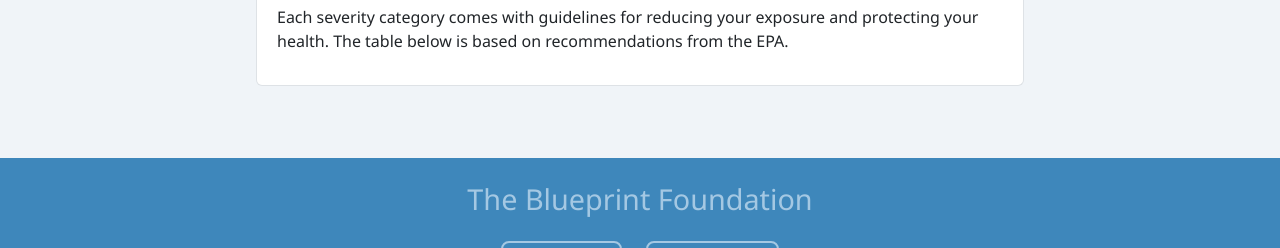
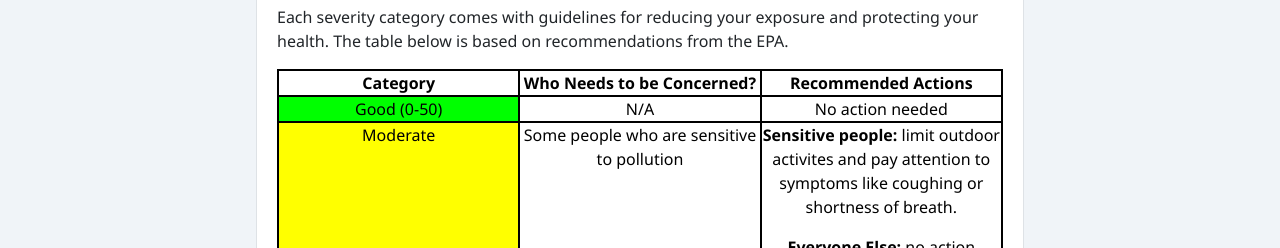
Before and after one commit to The-Blueprint-Foundation/TBF-Frontend, a React (Vite) app: page / in a window 1280 px wide. Both pictures are taken after a click on the button "AQI Safety Recommendations". Shown: the part 1705-1953 px from the top of the page. Built offline with nearby package versions, Linux system fonts and the light colour scheme.

Commit message:
Add AQI safety table

```diff
--- /dev/null
+++ b/src/Components/LearnMoreSection/AQISafety.jsx
@@ -0,0 +1,150 @@
+// File: AQISafety.jsx
+// Author: Lex Albrandt
+// Purpose: This file is the React component for the AQI Safety table
+
+import { Fragment } from "react";
+
+const safetyRows = [
+	{
+		category: "Good (0-50)",
+		categoryClass: "table-row-good",
+		concern: "N/A",
+		actions: "No action needed",
+	},
+	{
+		category: "Moderate",
+		categoryClass: "table-row-mod",
+		concern: "Some people who are sensitive to pollution",
+		actions: (
+			<>
+				<p>
+					<strong>Sensitive people:</strong> limit outdoor activites and pay
+					attention to symptoms like coughing or shortness of breath.
+				</p>
+				<p>
+					<strong>Everyone Else:</strong> no action needed
+				</p>
+			</>
+		),
+	},
+	{
+		category: "Unhealthy for sensitive groups",
+		categoryClass: "table-row-unhealthy-sensitive",
+		concern:
+			"Sensitive groups include children, older adults, pregnant women, outdoor workers, and people with heart or lung disease",
+		actions: (
+			<>
+				<p>
+					<strong>Sensitive Groups:</strong> Limit oudoor activites, and take
+					frequent breaks. Watch for symptoms like coughing or shortness of
+					breath. In addition, follow guidlines from your health care provider.
+				</p>
+				<p>
+					<strong>Everyone else: </strong>Watch for symptoms like coughing or
+					shortness of breath.
+				</p>
+			</>
+		),
+	},
+	{
+		category: "Unhealthy",
+		categoryClass: "table-row-unhealthy",
+		concern: "Everyone",
+		actions: (
+			<>
+				<p>
+					<strong>Sensitive Groups: </strong>
+					Avoid long or intense outdoor activities, and consider moving
+					activities indoors.
+				</p>
+				<p>
+					<strong>Everyone else: </strong>
+					Reduce long or intense outdoor activities, and take frequent breaks.
+				</p>
+			</>
+		),
+	},
+	{
+		category: "Very Unhealthy",
+		categoryClass: "table-row-v-unhealthy",
+		concern: "Everyone",
+		actions: (
+			<>
+				<p>
+					<strong>Sensitive Groups: </strong>
+					Avoid all outdoor physical activities and consider moving activities
+					indoors.
+				</p>
+				<p>
+					<strong>Everyone else: </strong>
+					Avoid long or intense outdoor activity. Consider moving activities
+					indoors.
+				</p>
+			</>
+		),
+	},
+	{
+		category: "Unhealthy for sensitive groups",
+		categoryClass: "table-row-hazardous",
+		concern: "Everyone",
+		actions: (
+			<>
+				<p>
+					<strong>Everyone: </strong>
+					avoid all outdoor physical activity.
+				</p>
+				<p>
+					<strong>Sensitive Groups: </strong>
+					remain indoors and keep activity levels low. In addition, follow
+					guidelines from your healthcare provider.
+				</p>
+			</>
+		),
+	},
+];
+
+export default function AQISafetyTable() {
+	return (
+		<div className="aqi-safety-table">
+			<div className="table-cell table-row-header">Category</div>
+			<div className="table-cell table-row-header">
+				Who Needs to be Concerned?
+			</div>
+			<div className="table-cell table-row-header">Recommended Actions</div>
+
+			{
+				safetyRows.map((row) => (
+					<Fragment key={row.category}>
+						<div className={`table-cell ${row.categoryClass} cat`}>
+							{row.category}
+						</div>
+						<div className="table-cell">{row.concern}</div>
+						<div className="table-cell">{row.actions}</div>
+					</Fragment>
+				))
+
+				// <div className="table-cell table-row-unhealthy-sensitive cat">
+				// 	Unhealthy for sensitive groups
+				// </div>
+				// <div className="table-cell">Sensitive Groups</div>
+				// <div className="table-cell">101 to 150</div>
+
+				// <div className="table-cell table-row-unhealthy cat">Unhealthy</div>
+				// <div className="table-cell">Everyone</div>
+				// <div className="table-cell">151 to 200</div>
+
+				// <div className="table-cell table-row-v-unhealthy cat">Very Unhealthy</div>
+				// <div className="table-cell">Everyone</div>
+				// <div className="table-cell">201 to 300</div>
+
+				// <div className="table-cell table-row-hazardous cat">Hazardous</div>
+				// <div className="table-cell">Everyone</div>
+				// <div className="table-cell">
+				// 	<p>
+				// 		<strong>Everyone: </strong>Avoid all outdoor physical activity.
+				// 	</p>
+				// </div> */
+			}
+		</div>
+	);
+}
--- a/src/Components/LearnMoreSection/LearnMore.css
+++ b/src/Components/LearnMoreSection/LearnMore.css
@@ -35,11 +35,23 @@
 	border: 1px solid black;
 }
 
+.aqi-safety-table {
+	display: grid;
+	grid-template-columns: repeat(3, 1fr);
+	border: 1px solid black;
+}
+
 .table-row-header {
 	font-weight: 600;
 }
 
 .learn-more-container .aqi-table .table-cell {
+	color: black;
+	border: 1px solid black;
+	text-align: center;
+}
+
+.learn-more-container .aqi-safety-table .table-cell {
 	color: black;
 	border: 1px solid black;
 	text-align: center;
@@ -53,20 +65,26 @@
 	background: var(--color-aqi-mod);
 }
 
-.table-row-unhealthy-sensitive.cat {
+.aqi-safety-table .table-row-unhealthy-sensitive.cat,
+.aqi-table .table-row-unhealthy-sensitive.cat {
 	background: var(--color-aqi-unhealthy-sens);
 }
 
-.table-row-unhealthy.cat {
+.aqi-safety-table .table-row-unhealthy.cat,
+.aqi-table .table-row-unhealthy.cat {
 	background: var(--color-aqi-unhealthy);
 }
 
-.table-row-v-unhealthy.cat {
+.aqi-safety-table .table-row-v-unhealthy.cat,
+.aqi-table .table-row-v-unhealthy.cat {
 	background: var(--color-aqi-v-unhealthy);
+	color: white;
 }
 
-.table-row-hazardous.cat {
+.aqi-safety-table .table-row-hazardous.cat,
+.aqi-table .table-row-hazardous.cat {
 	background: var(--color-aqi-haz);
+	color: white;
 }
 
 @media (min-width: 768px) {
--- a/src/Components/LearnMoreSection/LearnMoreAccordion.jsx
+++ b/src/Components/LearnMoreSection/LearnMoreAccordion.jsx
@@ -5,6 +5,7 @@
 import Accordion from "react-bootstrap/Accordion";
 import PMScaleGraphic from "./PMScaleGraphic";
 import AQITable from "./AQITable";
+import AQISafetTable from "./AQISafety";
 
 const accordionItems = [
 	{
@@ -72,6 +73,8 @@ const accordionItems = [
 		title: "How is AQI Calculated?",
 		body: (
 			<>
+				{" "}
+				<div className="table-cell">N/A</div>
 				<p>
 					The AQI (Air Quality Index) is calculated by converting the measured
 					concentration of key air pollutants (PM2.5, PM10, etc) into an index
@@ -99,11 +102,14 @@ const accordionItems = [
 	{
 		title: "AQI Safety Recommendations",
 		body: (
-			<p>
-				Each severity category comes with guidelines for reducing your exposure
-				and protecting your health. The table below is based on recommendations
-				from the EPA.
-			</p>
+			<>
+				<p>
+					Each severity category comes with guidelines for reducing your
+					exposure and protecting your health. The table below is based on
+					recommendations from the EPA.
+				</p>
+				<AQISafetTable />
+			</>
 		),
 	},
 ];
```
